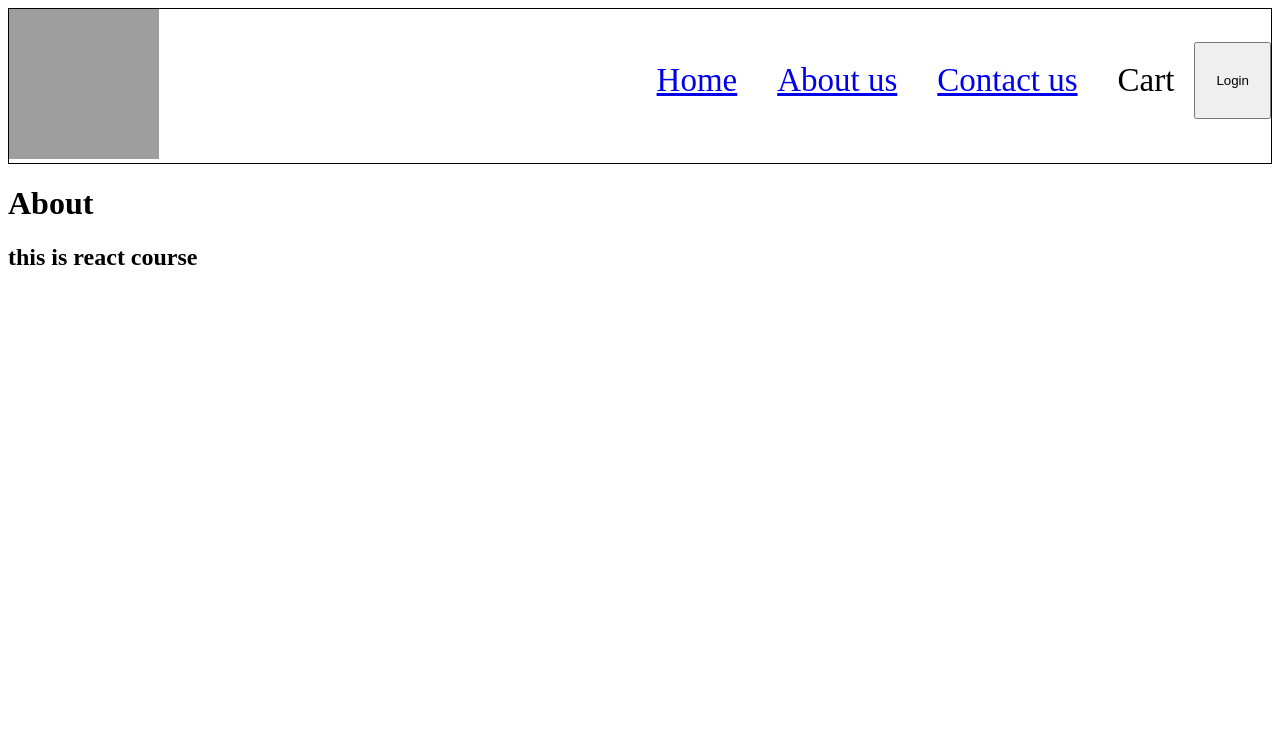
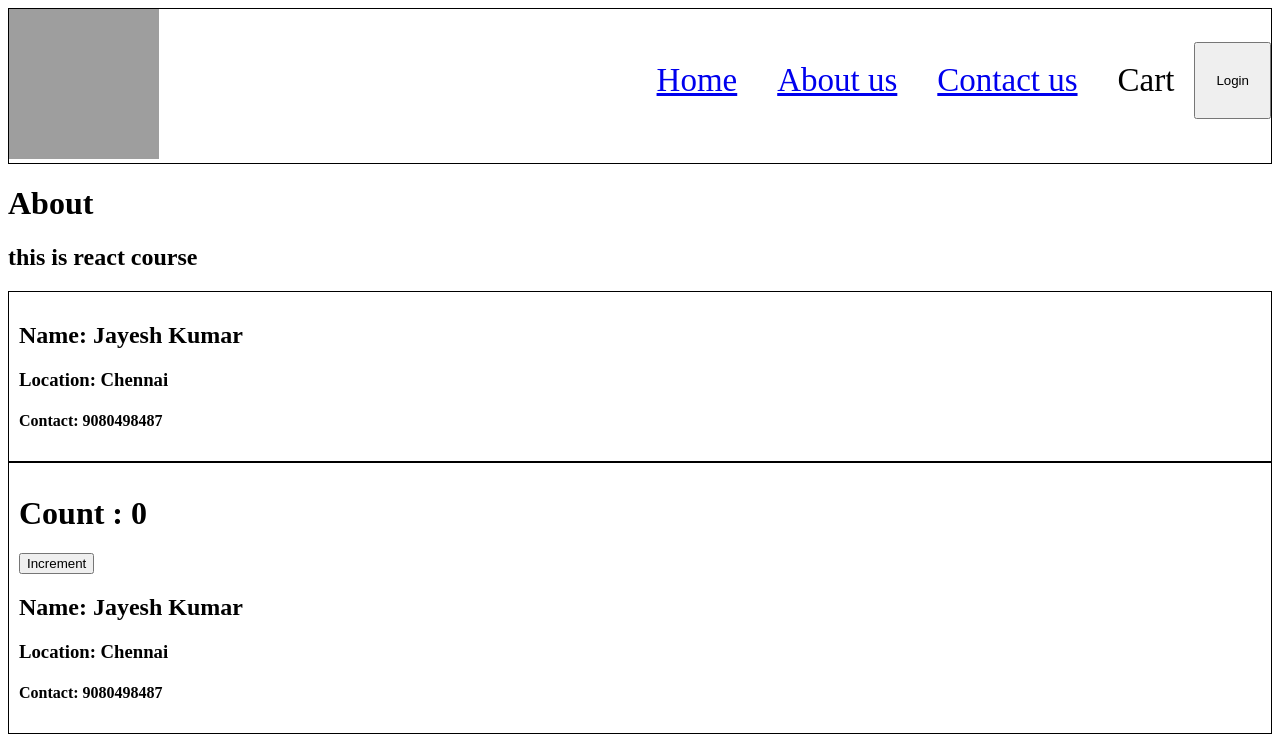
Before and after one commit to jkkCoder/Swiggy-React, a React (Vite) app: page /about in a window 1280 px wide. Shown: the top 736 px of the page. Built offline with nearby package versions, Linux system fonts and the light colour scheme; grey boxes are pictures that could not be loaded.

Commit message:
chapter 8 let's get classy

```diff
--- a/index.css
+++ b/index.css
@@ -72,3 +72,8 @@
 .filter{
     display:flex;
 }
+
+.user-card{
+    padding:10px;
+    border: 1px solid black;
+}
--- a/src/components/About.js
+++ b/src/components/About.js
@@ -1,10 +1,19 @@
-const About = () => {
+import React from "react";
+import User from "./User";
+import UserClass from "./UserClass";
+
+class About extends React.Component{
+    render(){
         return (
             <div>
                 <h1>About</h1>
                 <h2>this is react course</h2>
+                <User name="Jayesh Kumar"/>
+                <UserClass name="Jayesh Kumar" location="Chennai" />
             </div>
         )
     }
+}
+
 
 export default About;
--- /dev/null
+++ b/src/components/User.js
@@ -0,0 +1,11 @@
+const User = ({name}) => {
+    return (
+        <div className="user-card">
+            <h2>Name: {name}</h2>
+            <h3>Location: Chennai</h3>
+            <h4>Contact: 9080498487</h4>
+        </div>
+    )
+}
+
+export default User;
--- /dev/null
+++ b/src/components/UserClass.js
@@ -0,0 +1,43 @@
+import React from "react"
+
+class UserClass extends React.Component {
+
+    constructor(props) {
+        super(props)
+
+        this.state = {
+            count1:0,
+            count2:0
+        }
+    }
+
+    componentDidMount() {
+        // it's like useEffect with array dependency
+    }
+
+    componentDidUpdate() {
+
+    }
+
+    componentWillUnmount() {
+
+    }
+
+    render() {
+        return (
+            <div className="user-card">
+                <h1>Count : {this.state.count1}</h1>
+                <button onClick={() => {
+                    this.setState({
+                        count1: this.state.count1 + 1
+                    })
+                }}>Increment</button>
+                <h2>Name: {this.props.name}</h2>
+                <h3>Location: {this.props.location}</h3>
+                <h4>Contact: 9080498487</h4>
+            </div>
+        )
+    }
+}
+
+export default UserClass;
```
Lines whose indentation alone changed are shown as unchanged.
